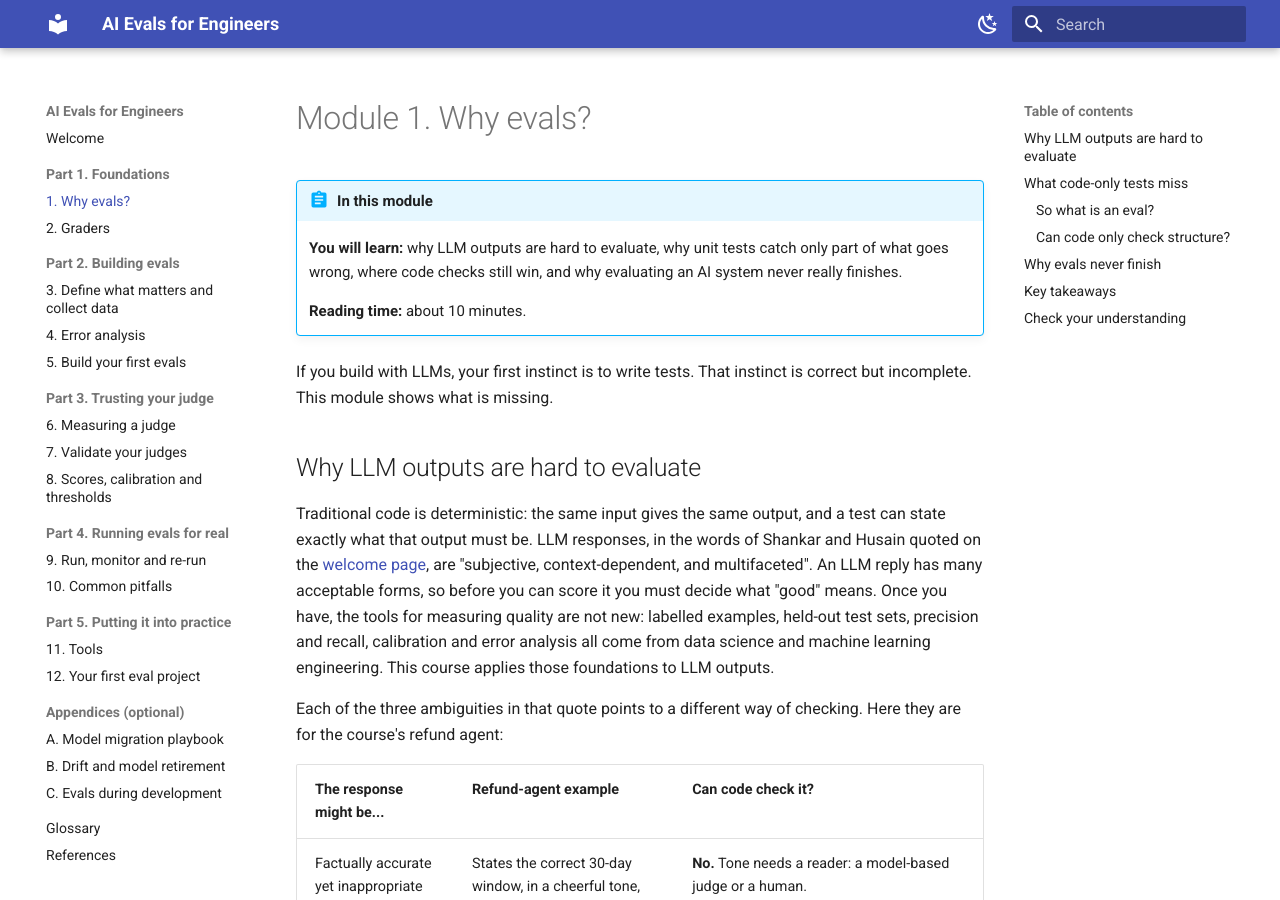
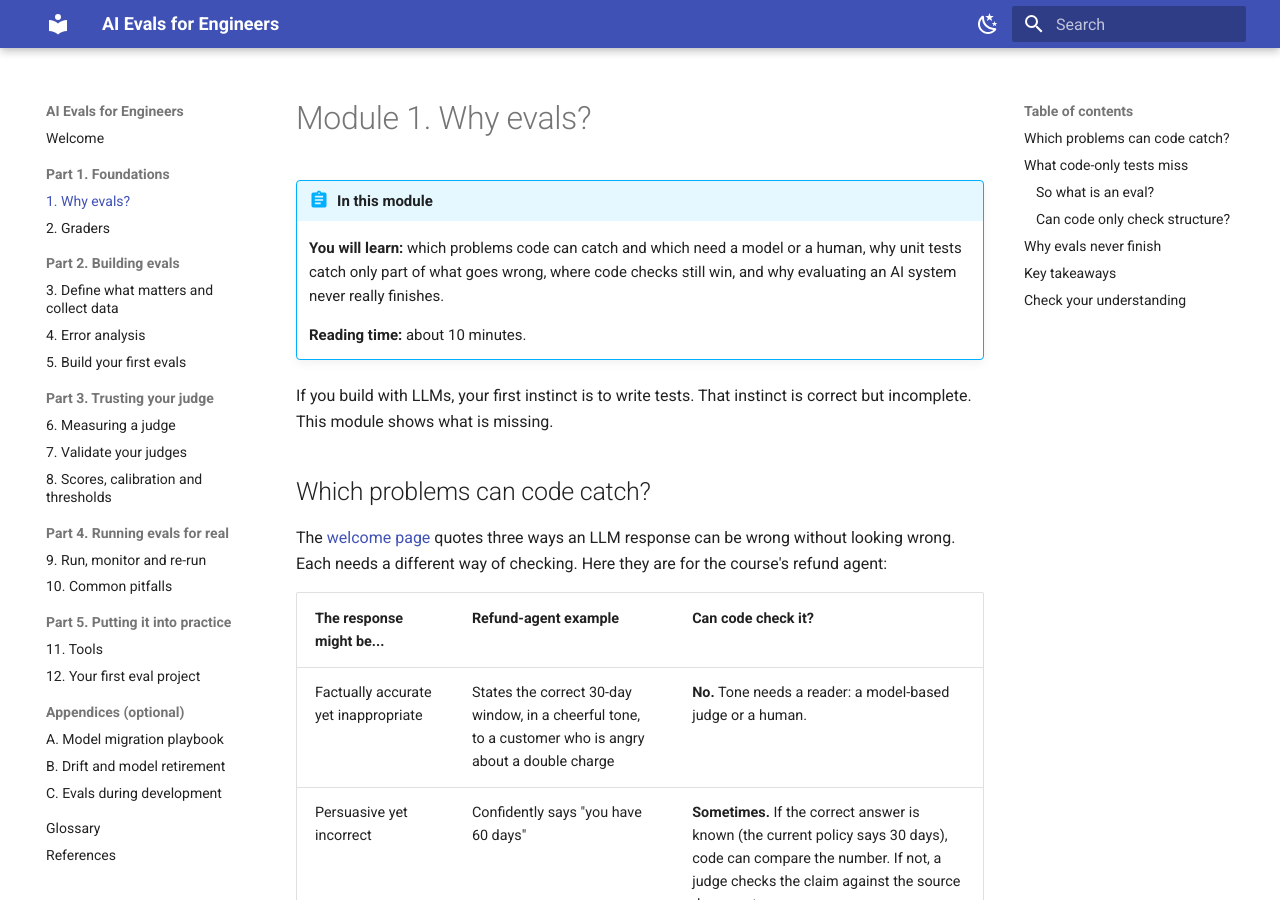
Before and after one commit to elcronos/ai-evals-for-engineers, an MkDocs documentation site: the page built from docs/01-why-evals.md, in a window 1280 px wide and 900 px high. Built offline with MkDocs 1.6.1 and Material for MkDocs 9.7.7, drawn with Linux system fonts in a browser that asks for light colours.

Commit message:
Trim Module 1 opening to avoid repeating the intro
Keep only the table mapping the three ambiguities to code-based and
model-based evals; the welcome page already covers the rest.

Co-Authored-By: Claude Opus 5.5 <noreply@anthropic.com>

```diff
--- a/docs/01-why-evals.md
+++ b/docs/01-why-evals.md
@@ -1,17 +1,15 @@
 # Module 1. Why evals?
 
 !!! abstract "In this module"
-    **You will learn:** why LLM outputs are hard to evaluate, why unit tests catch only part of what goes wrong, where code checks still win, and why evaluating an AI system never really finishes.
+    **You will learn:** which problems code can catch and which need a model or a human, why unit tests catch only part of what goes wrong, where code checks still win, and why evaluating an AI system never really finishes.
 
     **Reading time:** about 10 minutes.
 
 If you build with LLMs, your first instinct is to write tests. That instinct is correct but incomplete. This module shows what is missing.
 
-## Why LLM outputs are hard to evaluate { #why-hard }
+## Which problems can code catch? { #why-hard }
 
-Traditional code is deterministic: the same input gives the same output, and a test can state exactly what that output must be. LLM responses, in the words of Shankar and Husain quoted on the [welcome page](index.md), are "subjective, context-dependent, and multifaceted". An LLM reply has many acceptable forms, so before you can score it you must decide what "good" means. Once you have, the tools for measuring quality are not new: labelled examples, held-out test sets, precision and recall, calibration and error analysis all come from data science and machine learning engineering. This course applies those foundations to LLM outputs.
-
-Each of the three ambiguities in that quote points to a different way of checking. Here they are for the course's refund agent:
+The [welcome page](index.md) quotes three ways an LLM response can be wrong without looking wrong. Each needs a different way of checking. Here they are for the course's refund agent:
 
 | The response might be... | Refund-agent example | Can code check it? |
 |---|---|---|
```
